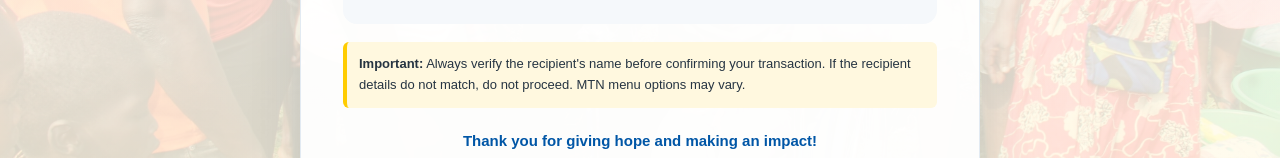
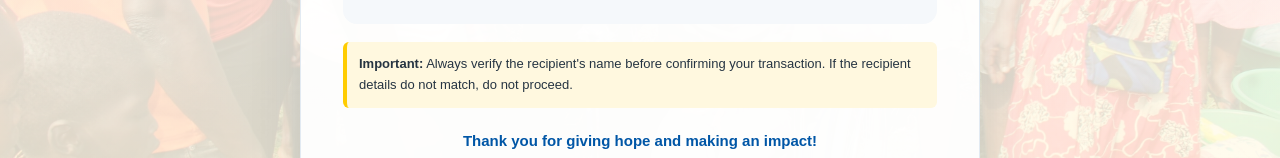
Before and after one commit to kenneth11111/community.github.io, a plain HTML site: page index.html in a window 1280 px wide. Shown: the part 1323-1481 px from the top of the page. Drawn offline with Linux system fonts and the light colour scheme.

Commit message:
Update index.html

```diff
--- a/index.html
+++ b/index.html
@@ -324,7 +324,7 @@ footer {
     <strong>Important:</strong> Always verify the recipient's
     name before confirming your transaction. If the recipient
     details do not match, do not proceed.
-    MTN menu options may vary.
+
   </div>
 
   <p class="thanks">
```
